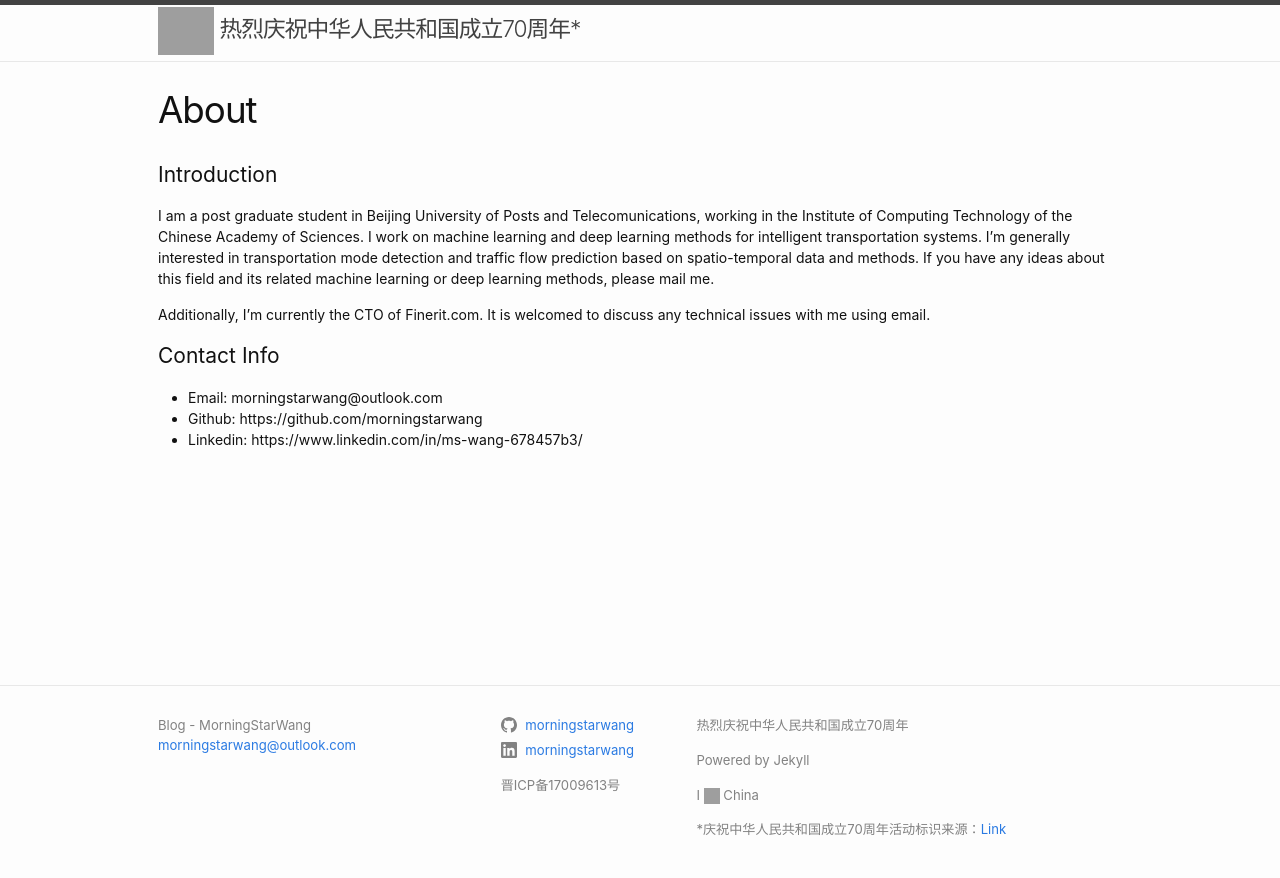
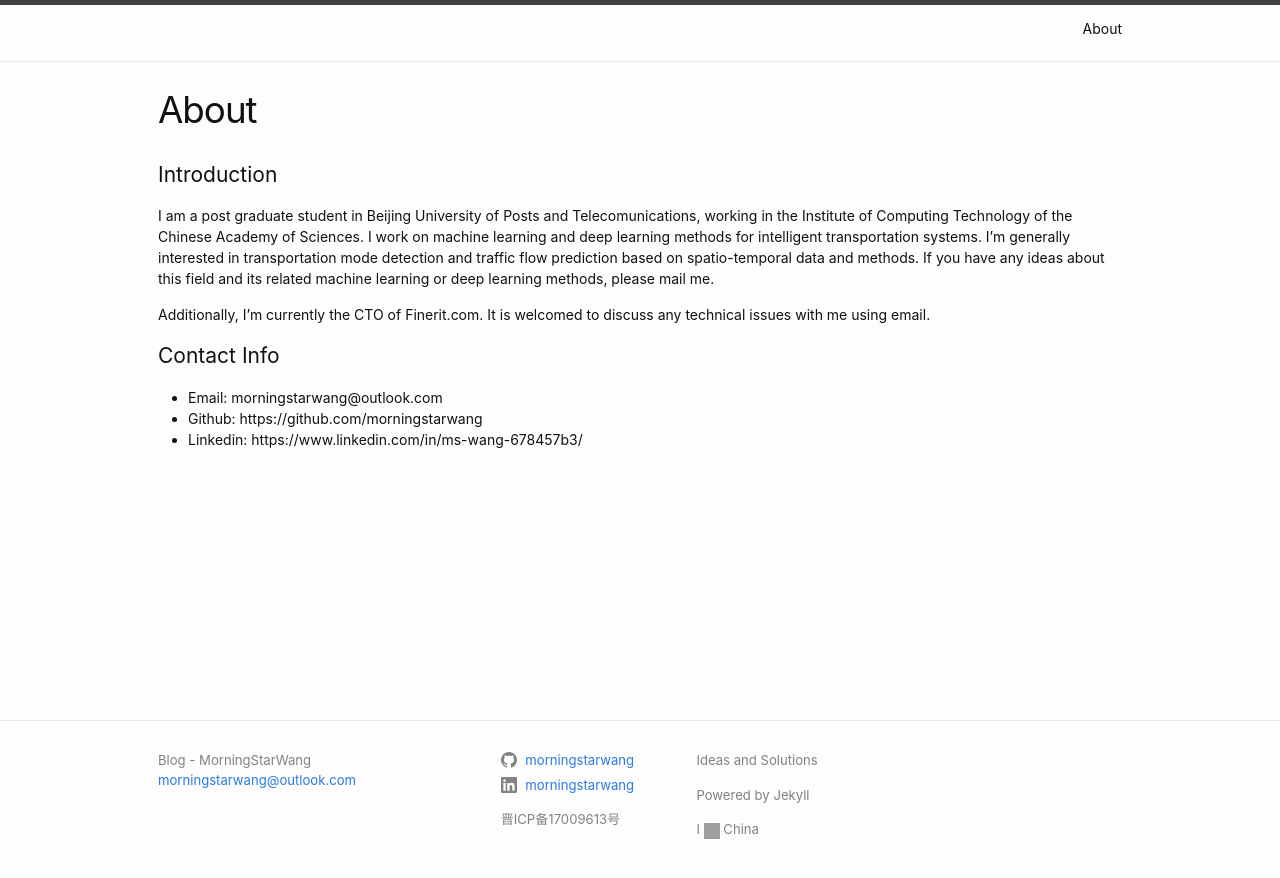
Before and after one commit to maxwang967/morningstarwang.github.io, a Jekyll site: the page built from about.md, in a window 1280 px wide. Shown: the top 878 px of the page. Built offline with Jekyll 4.4.1, drawn with Linux system fonts in a browser that asks for light colours; grey boxes are pictures that could not be loaded.

Commit message:
no message

```diff
--- a/_config.yml
+++ b/_config.yml
@@ -16,7 +16,7 @@
 title: Blog - MorningStarWang
 email: morningstarwang@outlook.com
 description: >- # this means to ignore newlines until "baseurl:"
-  热烈庆祝中华人民共和国成立70周年
+  Ideas and Solutions
 baseurl: "" # the subpath of your site, e.g. /blog
 url: "" # the base hostname & protocol for your site, e.g. http://example.com
 github_username:  morningstarwang
--- a/_includes/footer.html
+++ b/_includes/footer.html
@@ -30,7 +30,7 @@
         <p>{{- site.description | escape -}}</p>
         <p>Powered by Jekyll</p>
         <p>I <img height="16" width="16" src="https://coocy.github.io/emoji/emoji/2x/2764-fe0f.png"> China</p>
-        <p>*庆祝中华人民共和国成立70周年活动标识来源：<a href="http://www.ccdi.gov.cn/toutu/201906/t20190604_195005.html">Link</a></p>
+        <!-- <p>*庆祝中华人民共和国成立70周年活动标识来源：<a href="http://www.ccdi.gov.cn/toutu/201906/t20190604_195005.html">Link</a></p> -->
       </div>
     </div>
 
--- a/_includes/header.html
+++ b/_includes/header.html
@@ -3,11 +3,11 @@
   <div class="wrapper">
     {%- assign default_paths = site.pages | map: "path" -%}
     {%- assign page_paths = site.header_pages | default: default_paths -%}
-    <a class="site-title" rel="author" href="{{ "/" | relative_url }}"> <img
+    <!-- <a class="site-title" rel="author" href="{{ "/" | relative_url }}"> <img
         src="http://www.ccdi.gov.cn/toutu/201906/W020190604255006112310.jpg" height="47.74" width="56">
-      热烈庆祝中华人民共和国成立70周年*</a>
+      热烈庆祝中华人民共和国成立70周年*</a> -->
     {%- if page_paths -%}
-    <!-- <nav class="site-nav">
+    <nav class="site-nav">
       <input type="checkbox" id="nav-trigger" class="nav-trigger" />
       <label for="nav-trigger">
         <span class="menu-icon">
@@ -26,7 +26,7 @@
         {%- endif -%}
         {%- endfor -%}
       </div>
-    </nav> -->
+    </nav>
     {%- endif -%}
   </div>
 </header>
--- a/_layouts/home.html
+++ b/_layouts/home.html
@@ -40,6 +40,7 @@ layout: default
           <article class="post h-entry" itemscope="" itemtype="http://schema.org/BlogPosting">
             <div class="post-content e-content" itemprop="articleBody">
               <ul>
+                <li><i>Oct 2019: </i>Towards Transportation Mode Recognition using Deep Convolutional and Long Short-Term Memory Recurrent Neural Networks. IEEE Access.</li><a href="https://ieeexplore.ieee.org/document/8853261">Link</a>
                 <li><i>Sep 2019: </i>Transportation recognition with the Sussex-Huawei Locomotion challenge. Proceedings of the 2019 ACM International Joint Conference on Pervasive and Ubiquitous Computing and Proceedings of the 2019 ACM International Symposium on Wearable Computers. London, United Kingdom, ACM: 798-802.</li><a href="https://dl.acm.org/citation.cfm?id=3344862">Link</a>
                 <li><i>Aug 2019: </i>Research on Attention based GCN method for TMD</li>
                 <li><i>Jul 2019: </i>Previous consistent work on residual and LSTM networks</li>
```
